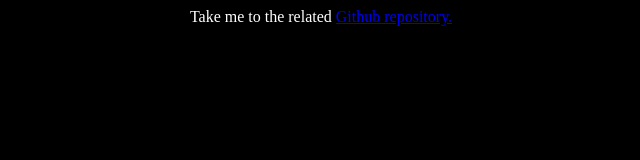
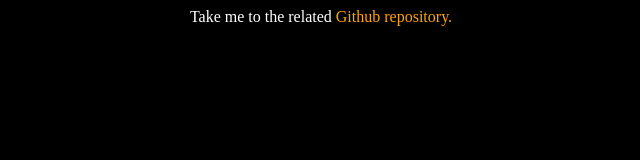
Before and after one commit to simurgh9/homework, a plain HTML site: page index.html in a window 1280 px wide. Shown: the whole page, without its empty margins (319-959 px from the left). Drawn offline with Linux system fonts and the light colour scheme.

Commit message:
edited index.html

```diff
--- a/index.html
+++ b/index.html
@@ -4,7 +4,7 @@
 </head>
 <body style="background-color: black; color: white;">
   <div style="text-align: center">
-    Take me to the related <a href="https://github.com/simurgh9/homework">Github repository.</a>
+    Take me to the related <a style="text-decoration: none; color: orange;" href="https://github.com/simurgh9/homework">Github repository.</a>
   </div>
 </body>
 </html>
```
